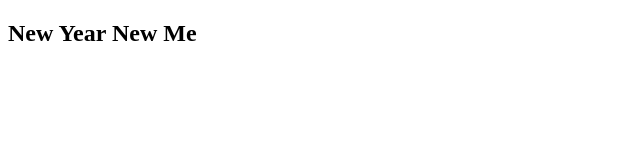
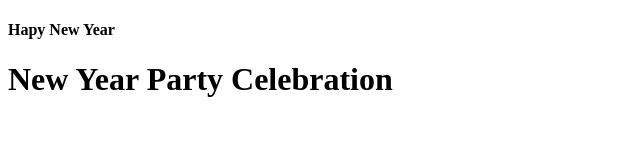
Before and after one commit to B1a2z3l6u7r/new-y-n-me, a plain HTML site: page index.html in a window 1280 px wide. Shown: the whole page, without its empty margins (0-640 px from the left). Drawn offline with Linux system fonts and the light colour scheme.

Commit message:
added a New year

```diff
--- a/index.html
+++ b/index.html
@@ -7,7 +7,8 @@
 </head>
 <body>
 
-    <h2>New Year New Me</h2>
+    <h4>Hapy New Year</h4>
+    <h1>New Year Party Celebration</h1>
 
 </body>
 </html>
```
